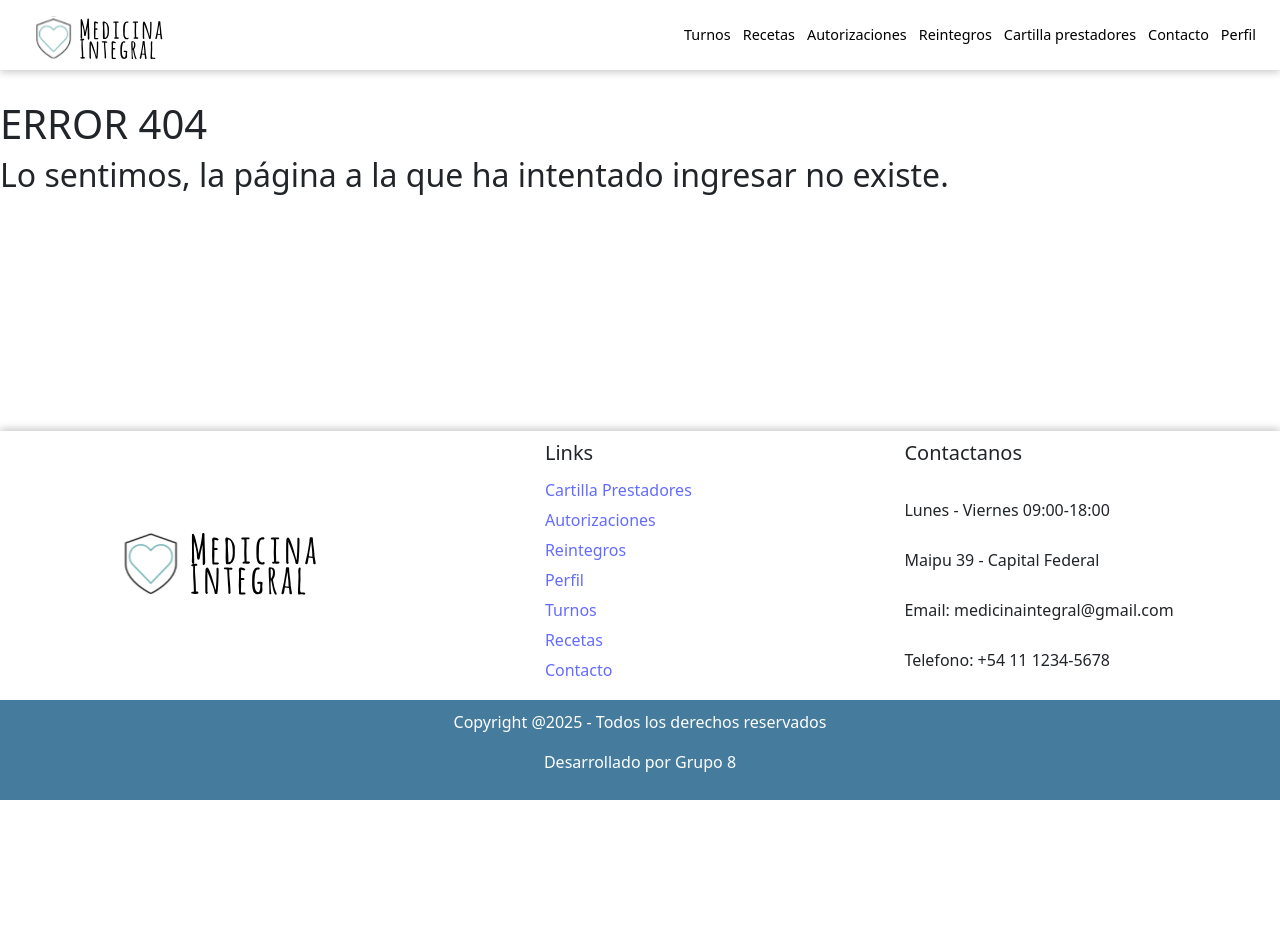
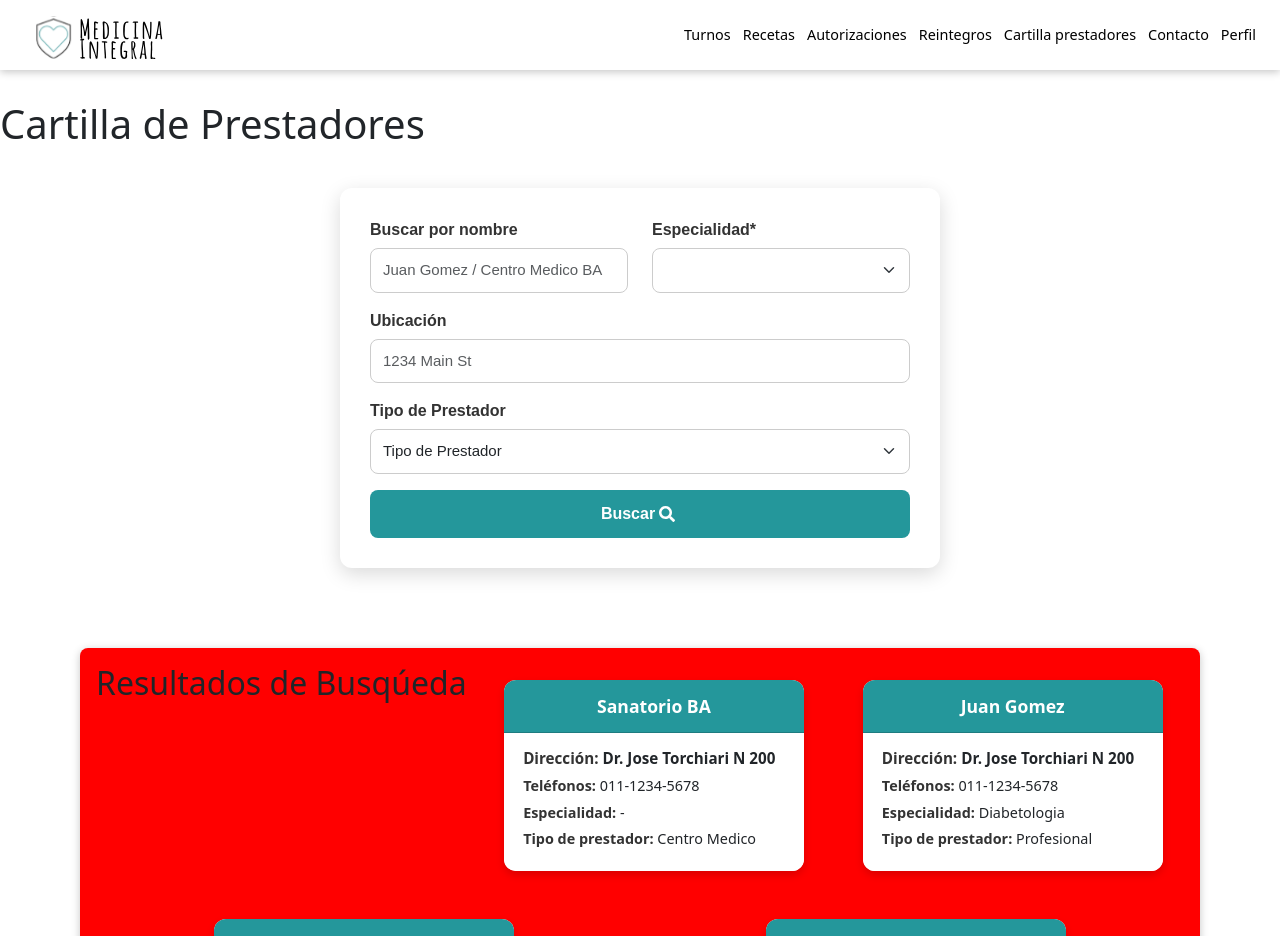
Before and after one commit to DesApp-2025c2-Grupo-8/Afiliados-FrontEnd, a React (Vite) app: page /cartilla-prestadores in a window 1280 px wide. Shown: the top 936 px of the page. Before the commit the page ends 800 px from the top, so only its background shows below. Built offline with nearby package versions, Linux system fonts and the light colour scheme.

Commit message:
Inicio de pantalla de Cartilla Prestadores

```diff
--- a/src/AppRouter.jsx
+++ b/src/AppRouter.jsx
@@ -7,6 +7,7 @@ import Footer from "./components/Footer/Footer";
 import Header from "./components/Header/Header";
 import Home from "./Screens/Home/Home";
 import ConsultarRecetas from "./Screens/ConsultarRecetas/ConsultarRecetas";
+import CartillaPrestadores from "./Screens/CartillaPrestadores/CartillaPrestadores"
 
 import NotFound from "./Screens/NotFound/NotFound";
 
@@ -19,6 +20,7 @@ export function AppRouter() {
           {/* <Route path='/'/> */}
           <Route path='/' exact={true} Component={Home}/>
           <Route path='/consultar-recetas' Component={ConsultarRecetas}/>
+          <Route path='/cartilla-prestadores' Component={CartillaPrestadores}/>
 
           {/* El de 404 debe siempre estar a lo último, si agregan páginas haganlo por encima de esta. */}
           <Route path="/*" Component={NotFound}></Route>
--- /dev/null
+++ b/src/Screens/CartillaPrestadores/CartillaPrestadores.css
@@ -0,0 +1,19 @@
+.containerResultadosPrestadores{
+    display: flex;
+    flex-wrap: wrap;
+    justify-content: flex-start;
+    background-color: red;
+    border-radius: 8px;
+    box-shadow: 0 2px 8px rgba(0, 0, 0, 0.226);
+    gap: 1rem;
+    margin: 5rem;
+    padding: 1rem;
+}
+
+@media (max-width: 768px) {
+  .containerResultadosPrestadores {
+    margin: 1rem;
+    padding: 0.5rem;
+    justify-content: center;
+  }
+}
--- /dev/null
+++ b/src/Screens/CartillaPrestadores/CartillaPrestadores.jsx
@@ -0,0 +1,29 @@
+import React from 'react';
+import prestadores from '../../db/prestadores.js'
+import CardPrestadores from '../../components/CardPrestadores/CardPrestadores';
+import FormPrestadores from '../../components/FormPrestadores/FormPrestadores.jsx'
+import './CartillaPrestadores.css'
+
+
+
+
+const cartillaPrestadores = () => {
+    return (
+        <>
+            <h1>Cartilla de Prestadores</h1>
+            <section className='conteinerFormPrestadores'>
+                <FormPrestadores />
+            </section>
+
+            <section className='containerResultadosPrestadores'>
+                <h2>Resultados de Busqúeda</h2>
+                {prestadores.map((prestador, idx) => (
+                    <CardPrestadores key={prestador.nombre + idx} prestador={prestador} />
+                ))}
+            </section>
+        </>
+    )
+}
+
+
+export default cartillaPrestadores;
--- /dev/null
+++ b/src/components/CardPrestadores/CardPrestadores.css
@@ -0,0 +1,37 @@
+.card-prestador {
+  border-radius: 12px;
+  box-shadow: 0px 4px 8px rgba(0, 0, 0, 0.15);
+  border: none;
+  overflow: hidden;
+  margin: 1rem auto;
+  max-width: 500px;
+  min-width: 300px;
+}
+
+.card-prestador .card-header {
+  background-color: #24979B; /* Celeste */
+  color: white;
+  font-weight: bold;
+  font-size: 1.1rem;
+  text-align: center;
+  padding: 0.8rem;
+}
+
+.card-prestador .card-body {
+  background-color: #fff;
+  padding: 1rem 1.2rem;
+}
+
+.card-prestador .card-title {
+  font-size: 0.95rem;
+  margin-bottom: 0.5rem;
+}
+
+.card-prestador .card-text {
+  font-size: 0.9rem;
+  margin-bottom: 0.3rem;
+}
+
+.card-prestador strong {
+  color: #333;
+}
--- /dev/null
+++ b/src/components/CardPrestadores/CardPrestadores.jsx
@@ -0,0 +1,20 @@
+import Card from 'react-bootstrap/Card';
+import './CardPrestadores.css'
+
+const CardPrestadores = ({ prestador }) => {
+    return (
+        <Card className='card-prestador'>
+            <Card.Header>
+                {prestador.nombre}
+            </Card.Header>
+            <Card.Body>
+                <Card.Title><strong>Dirección: </strong><b>{prestador.direccion}</b></Card.Title>
+                <Card.Text><strong>Teléfonos: </strong>{prestador.telefono}</Card.Text>
+                <Card.Text><strong>Especialidad: </strong>{prestador.especialidad}</Card.Text>
+                <Card.Text><strong>Tipo de prestador: </strong>{prestador.tipoDePrestador}</Card.Text>
+            </Card.Body>
+        </Card>
+    );
+};
+
+export default CardPrestadores;
--- /dev/null
+++ b/src/components/FormPrestadores/FormPrestadores.css
@@ -0,0 +1,89 @@
+.formPrestadores {
+    display: flex;
+    flex-direction: column;
+
+    max-width: 600px;
+    /* ancho máximo del form */
+    margin: 40px auto;
+    /* centra en la pantalla */
+    padding: 30px;
+    background: #ffffff;
+    /* fondo blanco */
+    border-radius: 12px;
+    /* bordes redondeados */
+    box-shadow: 0 6px 20px rgba(0, 0, 0, 0.15);
+    /* sombra suave */
+    font-family: "Arial", sans-serif;
+}
+
+.formPrestadores .form-label {
+    font-weight: 600;
+    margin-bottom: 6px;
+    display: block;
+    color: #333;
+    text-align: left;
+}
+
+.formPrestadores .form-control,
+.formPrestadores .form-select {
+    border-radius: 8px;
+    padding: 10px 12px;
+    border: 1px solid #ccc;
+    transition: all 0.2s ease-in-out;
+    font-size: 15px;
+}
+
+
+
+.formPrestadores button[type="submit"] {
+    background-color: #24979B;
+    border: none;
+    border-radius: 8px;
+    padding: 12px 0;
+    font-size: 16px;
+    font-weight: 600;
+    width: 100%;
+    transition: background 0.3s ease;
+}
+
+
+
+@media (max-width: 768px) {
+  .formPrestadores {
+    padding: 20px;
+    margin: 1rem;
+  }
+
+  .mb-3.row{
+    flex-direction: column;
+    gap: 16px;
+  }
+
+
+  .options{
+
+  }
+
+  .form-control{
+    width: 100%;
+  }
+
+  .formPrestadores .form-label {
+    font-size: 14px;
+  }
+
+  .formPrestadores .mb-3{
+    flex-wrap: wrap;
+  }
+
+  .formPrestadores .form-control,
+  .formPrestadores .form-select {
+    font-size: 14px;
+    padding: 8px 10px;
+  }
+
+  .formPrestadores button[type="submit"] {
+    font-size: 15px;
+    padding: 10px 0;
+  }
+}
--- /dev/null
+++ b/src/components/FormPrestadores/FormPrestadores.jsx
@@ -0,0 +1,56 @@
+import React from "react";
+import Button from 'react-bootstrap/Button';
+import Col from 'react-bootstrap/Col';
+import Form from 'react-bootstrap/Form';
+import Row from 'react-bootstrap/Row';
+import { FaSearch } from "react-icons/fa";
+import './FormPrestadores.css'
+
+
+const FormPrestadores = () => {
+    return (
+        <>
+            <Form className="formPrestadores">
+                <Row className="mb-3">
+                    <Form.Group as={Col} controlId="formGridEmail">
+                        <Form.Label>Buscar por nombre</Form.Label>
+                        <Form.Control type="text" placeholder="Juan Gomez / Centro Medico BA" />
+                    </Form.Group>
+
+                    <Form.Group as={Col} controlId="formGridState">
+                        <Form.Label>Especialidad<span >*</span></Form.Label>
+                        <Form.Select defaultValue={"Seleccione una especialidad"}>
+                            <option className="options"></option>
+                            <option className="options"></option>
+                        </Form.Select>
+                    </Form.Group>
+                </Row>
+
+                <Form.Group className="mb-3" controlId="formGridAddress1">
+                    <Form.Label>Ubicación</Form.Label>
+                    <Form.Control placeholder="1234 Main St" />
+                </Form.Group>
+
+                <Row className="mb-3">
+
+                    <Form.Group as={Col} controlId="formGridState">
+                        <Form.Label>Tipo de Prestador</Form.Label>
+                        <Form.Select defaultValue="Tipo de Prestador">
+                            <option className="options">Tipo de Prestador</option>
+                            <option className="options">...</option>
+                        </Form.Select>
+                    </Form.Group>
+
+                </Row>
+
+                <Button variant="primary" type="submit">
+                    Buscar
+                    <FaSearch style={{margin: '4px'}} />
+                </Button>
+            </Form>
+
+        </>
+    )
+}
+
+export default FormPrestadores;
--- a/src/components/Header/Header.jsx
+++ b/src/components/Header/Header.jsx
@@ -24,7 +24,7 @@ const RUTAS = [
         nombre: 'Reintegros'
     },
     {
-        ruta: '/WIP',
+        ruta: '/cartilla-prestadores',
         nombre: 'Cartilla prestadores'
     },
     {
--- /dev/null
+++ b/src/db/prestadores.js
@@ -0,0 +1,37 @@
+const prestadores = [
+   {
+      id: 1,
+      nombre: 'Sanatorio BA',
+      direccion: 'Dr. Jose Torchiari N 200',
+      telefono: '011-1234-5678',
+      especialidad: '-',
+      tipoDePrestador: 'Centro Medico'
+   },
+   {
+      id: 2,
+      nombre: 'Juan Gomez',
+      direccion: 'Dr. Jose Torchiari N 200',
+      telefono: '011-1234-5678',
+      especialidad: 'Diabetologia',
+      tipoDePrestador: 'Profesional'
+   },
+   {
+      id: 3,
+      nombre: 'Sanatorio de La Trinidad',
+      direccion: 'Cervinio 4200',
+      telefono: '46900047',
+      especialidad: 'Cardiologia',
+      tipoDePrestador: 'Centro Medico'
+   },
+   {
+      id: 4,
+      nombre: 'Agustina Mendez',
+      direccion: 'Avellaneda 3298',
+      telefono: '1137904512',
+      especialidad: 'Cardiologia',
+      tipoDePrestador: 'Profesional'
+   }
+]
+
+
+export default prestadores;
```
